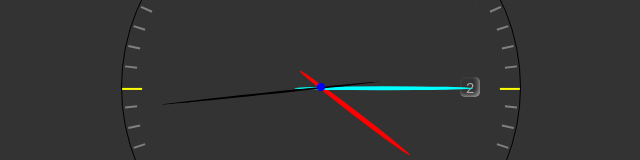
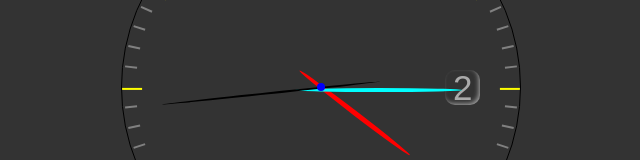
Before and after one commit to AbdulSamman/watch, a React (Vite) app: page / in a window 1280 px wide. Shown: the part 313-473 px from the top of the page, without its empty margins (319-959 px from the left). Built offline with nearby package versions, Linux system fonts and the light colour scheme.

Commit message:
watchhand styled

```diff
--- a/src/App.scss
+++ b/src/App.scss
@@ -37,7 +37,7 @@ body {
         }
       }
 
-      $zeiger: hours red 5px 35% 1, minutes cyan 4px 45% 2,
+      $zeiger: hours red 5px 35% 1, minutes cyan 4px 42% 2,
         seconds black 2px 55% 3;
 
       @each $name, $bgColor, $width, $height, $zIndex in $zeiger {
@@ -51,8 +51,8 @@ body {
       }
 
       .minutes {
-        left: calc(50% - 2px);
-        top: 12%;
+        left: calc(50% - 3px);
+        top: 15%;
         transform-origin: center 85%;
       }
       .seconds {
@@ -72,17 +72,17 @@ body {
         z-index: 4;
       }
       .days {
-        width: 20px;
-        height: 20px;
-        font-size: 15px;
+        width: 35px;
+        height: 35px;
+        font-size: 35px;
         position: absolute;
         right: 10%;
-        top: calc(50% - 10px);
+        top: calc(50% - 17px);
         display: flex;
         justify-content: center;
         align-items: center;
         box-shadow: -2px -2px 5px -1px inset;
-        border-radius: 5px;
+        border-radius: 10px;
         z-index: 1;
       }
       .secondsMark {
```
